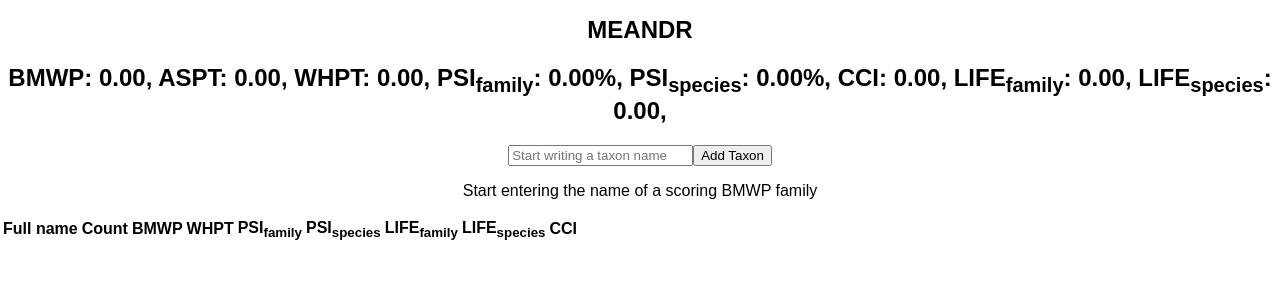
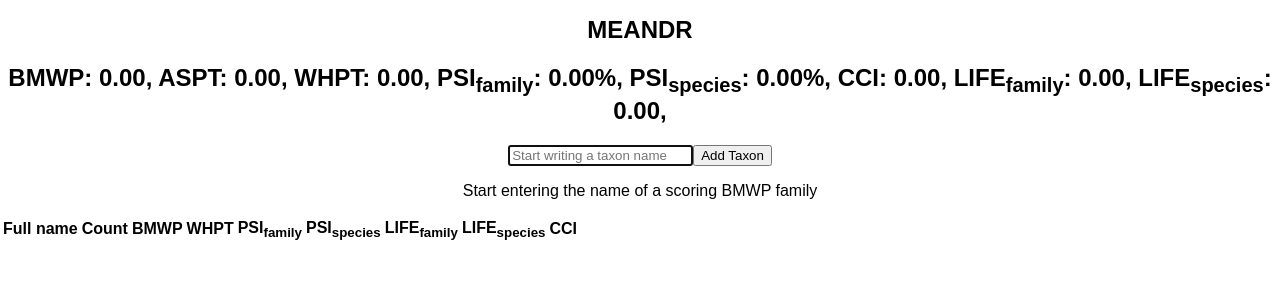
Before and after one commit to valravn-tech/meandr, a React (Create React App) app: page / in a window 1280 px wide. Shown: the top 300 px of the page. Built offline with nearby package versions, Linux system fonts and the light colour scheme; the HTML template or start-up script is replaced by a standard one.

Commit message:
Add search box focus on page load

```diff
--- a/src/TaxaForm.tsx
+++ b/src/TaxaForm.tsx
@@ -389,6 +389,9 @@ class TaxaForm extends React.Component<{}, {
     taxaAll: Set<TaxaCode>,
     taxaMatching: TaxaCode[],
 }> {
+    private searchBox = React.createRef<HTMLInputElement>()
+
+
     public componentWillMount() {
         this.setState({
             found: [] as FoundTaxon[],
@@ -423,6 +426,9 @@ class TaxaForm extends React.Component<{}, {
             ...taxaCodesFor(Array.from(scoresCci        .keys())),
         ]);
         this.setState({taxaAll});
+        const node = this.searchBox.current;
+        if (node)
+        {   node.focus()   }
     }
 
     public render() {
@@ -439,6 +445,7 @@ class TaxaForm extends React.Component<{}, {
                 <TaxaScore foundTaxa={this.state.found} />
                 <form onSubmit={this.submitTaxon}>
                     <input
+                        ref={this.searchBox}
                         type='text'
                         placeholder='Start writing a taxon name'
                         id='form-input'
@@ -455,7 +462,6 @@ class TaxaForm extends React.Component<{}, {
             </div>
         );
     }
-
 
     private changeAutoCompleteSelect = (e: React.KeyboardEvent) => {
         const iPreselect = this.state.iPreselect;
```
